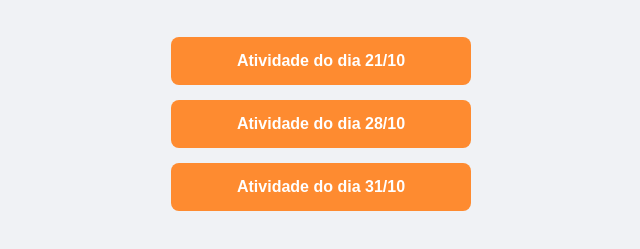
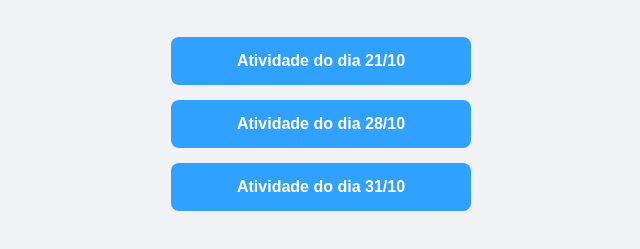
Before and after one commit to allysonsanteiro/ComputacaoGrafica_MindAR, a plain HTML site: page index.html in a window 1280 px wide. Shown: the part 119-368 px from the top of the page, without its empty margins (319-959 px from the left). Drawn offline with Linux system fonts and the light colour scheme.

Commit message:
Alterei a cor dos botoes

```diff
--- a/index.html
+++ b/index.html
@@ -30,7 +30,7 @@
 
         .menu a {
             text-decoration: none;
-            background-color: #FE8B30;
+            background-color: #30a1fe;
             color: white;
             padding: 15px;
             text-align: center;
@@ -40,7 +40,7 @@
         }
 
         .menu a:hover {
-            background-color: #FE5B00;
+            background-color: #0050fe;
         }
     </style>
 </head>
```
